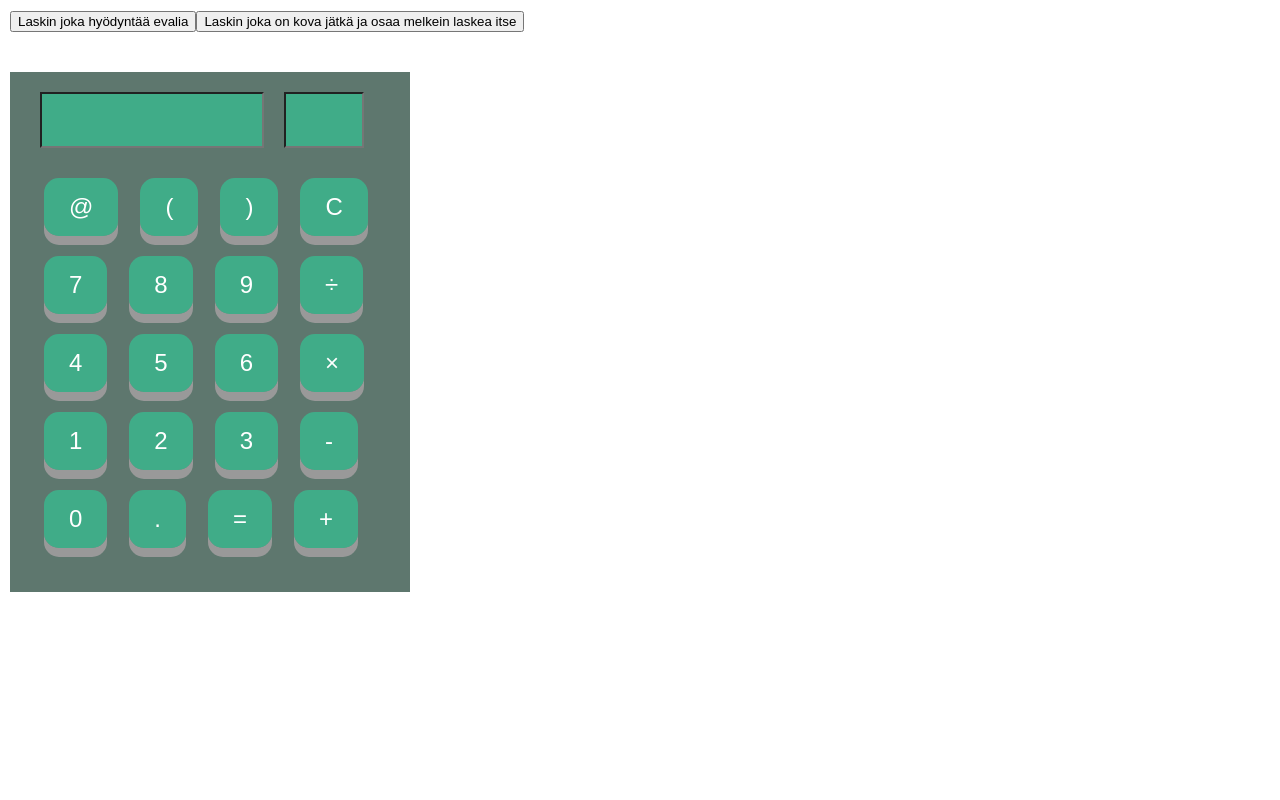
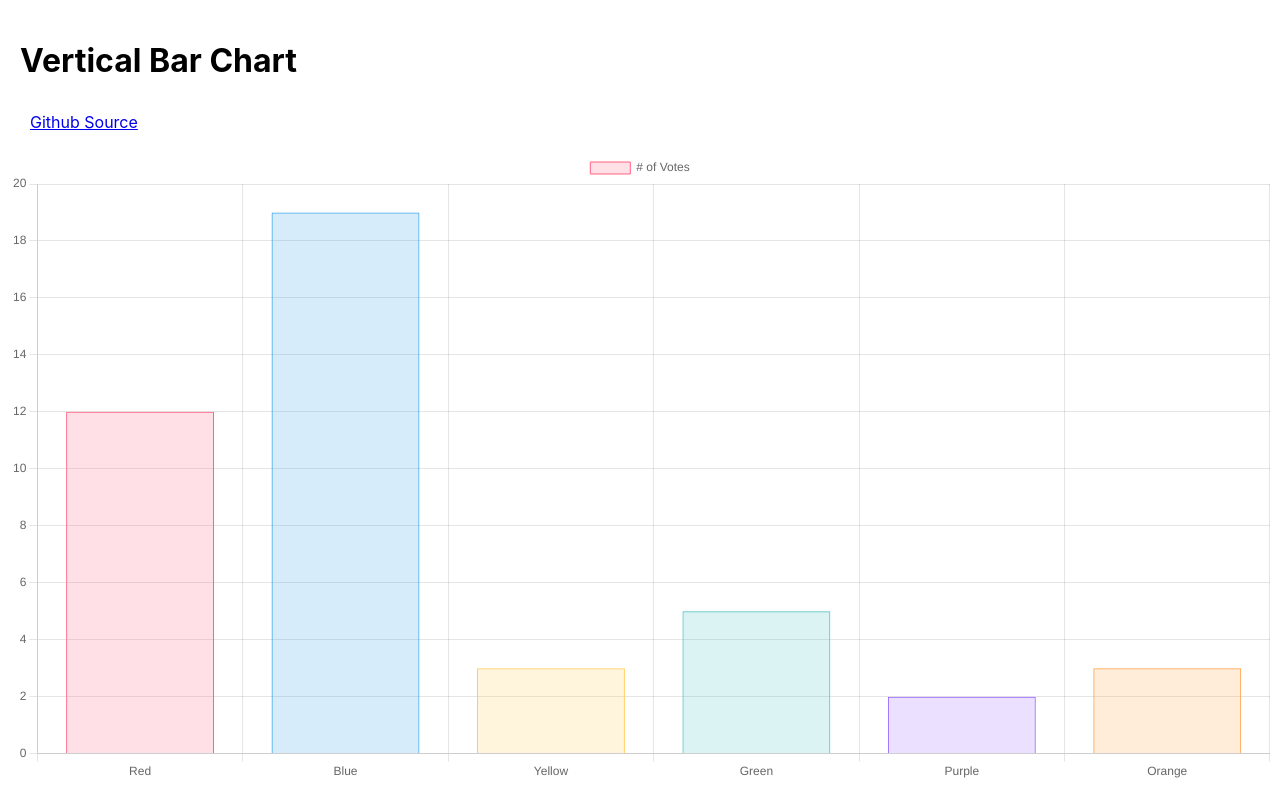
Before and after one commit to AmonSilvio/kurssitehtavia, a React (Create React App) app: page / in a window 1280 px wide. Built offline with nearby package versions, Linux system fonts and the light colour scheme.

Commit message:
muutetaan

```diff
--- a/package.json
+++ b/package.json
@@ -3,10 +3,16 @@
   "version": "0.1.0",
   "private": true,
   "dependencies": {
+    "@emotion/react": "^11.5.0",
+    "@emotion/styled": "^11.3.0",
+    "@mui/icons-material": "^5.0.4",
+    "@mui/material": "^5.0.4",
     "@testing-library/jest-dom": "^5.14.1",
     "@testing-library/react": "^11.2.7",
     "@testing-library/user-event": "^12.8.3",
+    "chart.js": "^3.5.1",
     "react": "^17.0.2",
+    "react-chartjs-2": "^3.2.0",
     "react-dom": "^17.0.2",
     "react-scripts": "4.0.3",
     "web-vitals": "^1.1.2"
--- a/src/App.js
+++ b/src/App.js
@@ -1,32 +1,19 @@
 //import './App.css';
-import Laskin_karvalakkimalli from './laskin_karvalakki';
 import Laskin_eval from './laskin_eval';
 import React, {useState} from "react";
+import Laskin_kotikutoinen from './laskin_kotikutoinen';
+import SimpleDialogDemo from './SimpleDialog';
+import VerticalBar from "./kaavio"
 function App() {
-  const [sovellus, setSovellus] = useState(0)
-  const nappula1Painettu = () => {
-    setSovellus(0)
-  }
-  const nappula2Painettu = () => {
-    setSovellus(1)
-  }
+
 
 
   //  {sovellus==0?<Task2_1_2_3/>:<Task2_4/>}
     //  {sovellus==0?<Task2_1_2_3/>:<Task2_4/>}
     return (<div>
-      <button onClick ={nappula1Painettu}>Laskin joka hyödyntää evalia</button>
-      <button onClick ={nappula2Painettu}>Laskin joka on kova jätkä ja osaa melkein laskea itse</button>
-      <br></br>
-      <br></br>
-      <br></br>
 
-      {sovellus == 0 &&
-      <Laskin_eval/>
-    }
-    {sovellus == 1 &&
-      <Laskin_karvalakkimalli/>
-    }
+      <VerticalBar/>
+
     </div>
     )
 }
--- /dev/null
+++ b/src/SimpleDialog.js
@@ -0,0 +1,92 @@
+import * as React from 'react';
+import PropTypes from 'prop-types';
+import Button from '@mui/material/Button';
+import Avatar from '@mui/material/Avatar';
+import List from '@mui/material/List';
+import ListItem from '@mui/material/ListItem';
+import ListItemAvatar from '@mui/material/ListItemAvatar';
+import ListItemText from '@mui/material/ListItemText';
+import DialogTitle from '@mui/material/DialogTitle';
+import Dialog from '@mui/material/Dialog';
+import PersonIcon from '@mui/icons-material/Person';
+import AddIcon from '@mui/icons-material/Add';
+import Typography from '@mui/material/Typography';
+import { blue } from '@mui/material/colors';
+
+const emails = ['username@gmail.com', 'user02@gmail.com'];
+
+function SimpleDialog(props) {
+  const { onClose, selectedValue, open } = props;
+
+  const handleClose = () => {
+    onClose(selectedValue);
+  };
+
+  const handleListItemClick = (value) => {
+    onClose(value);
+  };
+
+  return (
+    <Dialog onClose={handleClose} open={open}>
+      <DialogTitle>Set backup account</DialogTitle>
+      <List sx={{ pt: 0 }}>
+        {emails.map((email) => (
+          <ListItem button onClick={() => handleListItemClick(email)} key={email}>
+            <ListItemAvatar>
+              <Avatar sx={{ bgcolor: blue[100], color: blue[600] }}>
+                <PersonIcon />
+              </Avatar>
+            </ListItemAvatar>
+            <ListItemText primary={email} />
+          </ListItem>
+        ))}
+
+        <ListItem autoFocus button onClick={() => handleListItemClick('addAccount')}>
+          <ListItemAvatar>
+            <Avatar>
+              <AddIcon />
+            </Avatar>
+          </ListItemAvatar>
+          <ListItemText primary="Add account" />
+        </ListItem>
+      </List>
+    </Dialog>
+  );
+}
+
+SimpleDialog.propTypes = {
+  onClose: PropTypes.func.isRequired,
+  open: PropTypes.bool.isRequired,
+  selectedValue: PropTypes.string.isRequired,
+};
+
+export default function SimpleDialogDemo() {
+  const [open, setOpen] = React.useState(false);
+  const [selectedValue, setSelectedValue] = React.useState(emails[1]);
+
+  const handleClickOpen = () => {
+    setOpen(true);
+  };
+
+  const handleClose = (value) => {
+    setOpen(false);
+    setSelectedValue(value);
+  };
+
+  return (
+    <div>
+      <Typography variant="subtitle1" component="div">
+        Selected: {selectedValue}
+      </Typography>
+      <br />
+      <Button variant="outlined" onClick={handleClickOpen}>
+        Open simple dialog
+      </Button>
+      <SimpleDialog
+        selectedValue={selectedValue}
+        open={open}
+        onClose={handleClose}
+      />
+    </div>
+  );
+}
--- a/src/index.css
+++ b/src/index.css
@@ -66,6 +66,7 @@ div > div {
   border: none;
   border-radius: 15px;
   box-shadow: 0 9px #999;
+  min-width: 60px;
 }
 
 .button:hover {background-color: #3e8e41}
@@ -75,11 +76,3 @@ div > div {
   box-shadow: 0 5px #666;
   transform: translateY(4px);
 }
-
-
-
-.nothing {
-  grid-template-columns: repeat(3, 1fr);
-  display: grid;
-  grid-gap: 1px;
-}
--- /dev/null
+++ b/src/kaavio.js
@@ -0,0 +1,60 @@
+import React from 'react';
+import { Bar } from 'react-chartjs-2';
+
+const data = {
+  labels: ['Red', 'Blue', 'Yellow', 'Green', 'Purple', 'Orange'],
+  datasets: [
+    {
+      label: '# of Votes',
+      data: [12, 19, 3, 5, 2, 3],
+      backgroundColor: [
+        'rgba(255, 99, 132, 0.2)',
+        'rgba(54, 162, 235, 0.2)',
+        'rgba(255, 206, 86, 0.2)',
+        'rgba(75, 192, 192, 0.2)',
+        'rgba(153, 102, 255, 0.2)',
+        'rgba(255, 159, 64, 0.2)',
+      ],
+      borderColor: [
+        'rgba(255, 99, 132, 1)',
+        'rgba(54, 162, 235, 1)',
+        'rgba(255, 206, 86, 1)',
+        'rgba(75, 192, 192, 1)',
+        'rgba(153, 102, 255, 1)',
+        'rgba(255, 159, 64, 1)',
+      ],
+      borderWidth: 1,
+    },
+  ],
+};
+
+const options = {
+  scales: {
+    yAxes: [
+      {
+        ticks: {
+          beginAtZero: true,
+        },
+      },
+    ],
+  },
+};
+
+const VerticalBar = () => (
+  <>
+    <div className='header'>
+      <h1 className='title'>Vertical Bar Chart</h1>
+      <div className='links'>
+        <a
+          className='btn btn-gh'
+          href='https://github.com/reactchartjs/react-chartjs-2/blob/master/example/src/charts/VerticalBar.js'
+        >
+          Github Source
+        </a>
+      </div>
+    </div>
+    <Bar data={data} options={options} />
+  </>
+);
+
+export default VerticalBar;
--- a/src/laskin_eval.js
+++ b/src/laskin_eval.js
@@ -7,8 +7,6 @@ function Laskin_eval() {
   const [kirjaimet, setKirjaimet] = useState(["@", "(", ")", "C", "7", "8", "9", "÷", "4", "5", "6", "×", "1", "2", "3", "-", "0", ".", "=", "+"])
   const [näyttö, setNäyttö] = useState("")
   const [result, setResult] = useState("")
-  const [lastNum, setlastNum] = useState(0)
-  const [lastOperator, setLastOperator] = useState("")
   const [operatorIncluded, setoperatorIncluded] = useState(false)
 
   const isOperator = (cha) => {
@@ -67,33 +65,6 @@ function Laskin_eval() {
       setoperatorIncluded(false)
     }
 
-
-      //let parsed = parseInt(näyttö)
-
-
-
-     // if (!isNaN(parsed)) {
-    //    setlastNum(parsed)
-    //    if (lastOperator !== "") {
-    //      let res = (operators[lastOperator](lastNum, parsed))
-    //      setlastNum(res)
-    //      setResult(res)
-    //    }
-
-
-    //    setLastOperator(cha)
-
-
-  //  } else if (cha === "=") {
-  //    setNäyttö(näyttö + "=" + result)
-  //  }
-  }
-
-  const operators = {
-    "+": function(a, b) { return a + b },
-    "-": function(a, b) { return a - b },
-    "÷": function(a, b) { return a / b },
-    "×": function(a, b) { return a * b },
   }
 
 
--- a/src/laskin_karvalakki.js
+++ b/src/laskin_kotikutoinen.js
@@ -3,7 +3,7 @@
 import React, {useState} from "react";
 import Nappula from "./Nappula.js"
 
-function Laskin_karvalakkimalli() {
+function Laskin_kotikutoinen() {
   const [kirjaimet, setKirjaimet] = useState(["%", "(", ")", "C", "7", "8", "9", "÷", "4", "5", "6", "×", "1", "2", "3", "-", "0", ".", "=", "+"])
   const [näyttö, setNäyttö] = useState("")
   const [result, setResult] = useState("")
@@ -39,7 +39,7 @@ function Laskin_karvalakkimalli() {
           setresultHistory(resHistoryCopy)
   }
 
-  const karvalakkiEval = (cha) => {
+  const kotikutoinenEval = (cha) => {
 
     //etsii viimeksi annetun numeron kokonaisuudessaan
     let res = näyttö
@@ -68,7 +68,7 @@ function Laskin_karvalakkimalli() {
     return res
   }
 
-
+  //Tekee laskutoimitukset, ymmärtäen vanhan liiton kerto- ja jakomerkkejä
   const operators = {
     "+": function(a, b) { return a + b },
     "-": function(a, b) { return a - b },
@@ -82,43 +82,40 @@ function Laskin_karvalakkimalli() {
   const lisääMerkki = (cha) => {
     var res = ""
     let screen = näyttö
-    if (cha !== "C") {
+    if (cha !== "C") {                                    //Jos painettiin jotain muuta kuin C-kirjainta
 
-        if (!operatorIncluded) {                    //Jos on ja jos tämä on ensimmäinen kerta kun operaattoria painetaan,
-
-            addNumberToResultHistory(parseFloat(screen)) //Laittaa ennen operaattoria olevan luvun tuloslistalle ensimmäiseksi
-                                                       //tehdään merkintä että operaattori on nyt mukana laskukaavassa
-        }                                            //eli laskin voi tästä eteenpäin ruveta laskeskelemaan lopputulosta
+        if (!operatorIncluded) {                              //Jos operaattoria ei ole vielä painettu
+            addNumberToResultHistory(parseFloat(screen))          //Laittaa ennen operaattoria olevan luvun tuloslistalle ensimmäiseksi
+        }
 
 
-        if (isOperator(cha)) {
-            setoperatorIncluded(true)                           //Tarkistaa oliko annettu merkki operaattori
-            if (näyttö.length === 0) {            //Tarkistaa oliko sitä ennen annettu lukua, jos ei niin antaa errorin
+        if (isOperator(cha)) {                                //Tarkistaa oliko annettu merkki operaattori
+            setoperatorIncluded(true)                            //Merkitsee ylös että operaattori on nyt mukana pelissä
+            if (näyttö.length === 0) {                           //Tarkistaa oliko operaattoria ennen annettu lukua, jos ei niin antaa errorin
                 screen = "Error!"
                 cha = ""
-            } else if (isOperator(                      //Tarkistaa oliko edellinenkin merkki operaattori, jos oli, niin vaihtaa
-              screen.substr(screen.length - 1, 1)) ){    //uuden operaattorin edellisen tilalle
+            } else if (isOperator(                               //Tarkistaa oliko edellinenkin merkki operaattori, jos oli, niin vaihtaa
+              screen.substr(screen.length - 1, 1)) ){            //uuden operaattorin edellisen tilalle
               screen = screen.slice(0, -1)
             } else {
 
-              setLastOperator(cha)
+              setLastOperator(cha)                              //Merkitsee mikä oli viimeisin painettu operaattori
             }
-            if (cha === "%") {                      //Jos operaattori on % niin sitten lasketaankin koko juttuh heti
-                res = karvalakkiEval(cha)
+            if (cha === "%") {                                  //Jos operaattori on % niin sitten lasketaankin koko juttu heti
+                res = kotikutoinenEval(cha)
             }
 
-        } else {
-          if (operatorIncluded) {               //Jos merkkijonossa oli mukana operaattori niin sitten tehdään laskutoimituksia
-            res = karvalakkiEval(cha)
+        } else {                                          //Jos painettiin jotain muuta kuin operaattoria, eli painettiin numeroa:
+          if (operatorIncluded) {                             //Jos merkkijonossa oli mukana operaattori niin sitten tehdään laskutoimituksia
+            res = kotikutoinenEval(cha)
             }
-            if (cha === "=") {                  //Jos tuli painettua yhtäsuuruusmerkkiä niin se laitetaan mukaan näytölle
+            if (cha === "=") {                                //Jos tuli painettua yhtäsuuruusmerkkiä niin se laitetaan mukaan näytölle
                 cha += res
             }
         }
 
-        setResult(res)                          //Asetetaan tulokset tulosnäytölle
-
-        setNäyttö(screen + cha)
+        setResult(res)                                      //Asetetaan tulokset tulosnäytölle
+        setNäyttö(screen + cha)                             //ja muukin teksti näytölle
 
 
    } else {                                             //Jos painettu nappi olikin C, niin sitten vaan nollataan kaikki
@@ -145,4 +142,4 @@ return (<div class="background">
 }
 
 
-export default Laskin_karvalakkimalli;
+export default Laskin_kotikutoinen;
```
Also changed, not shown: src/App_laskin.js (added, +33 -0 lines), src/App3.js (added), 1 other file (tests, documents, lock files or other folders).
